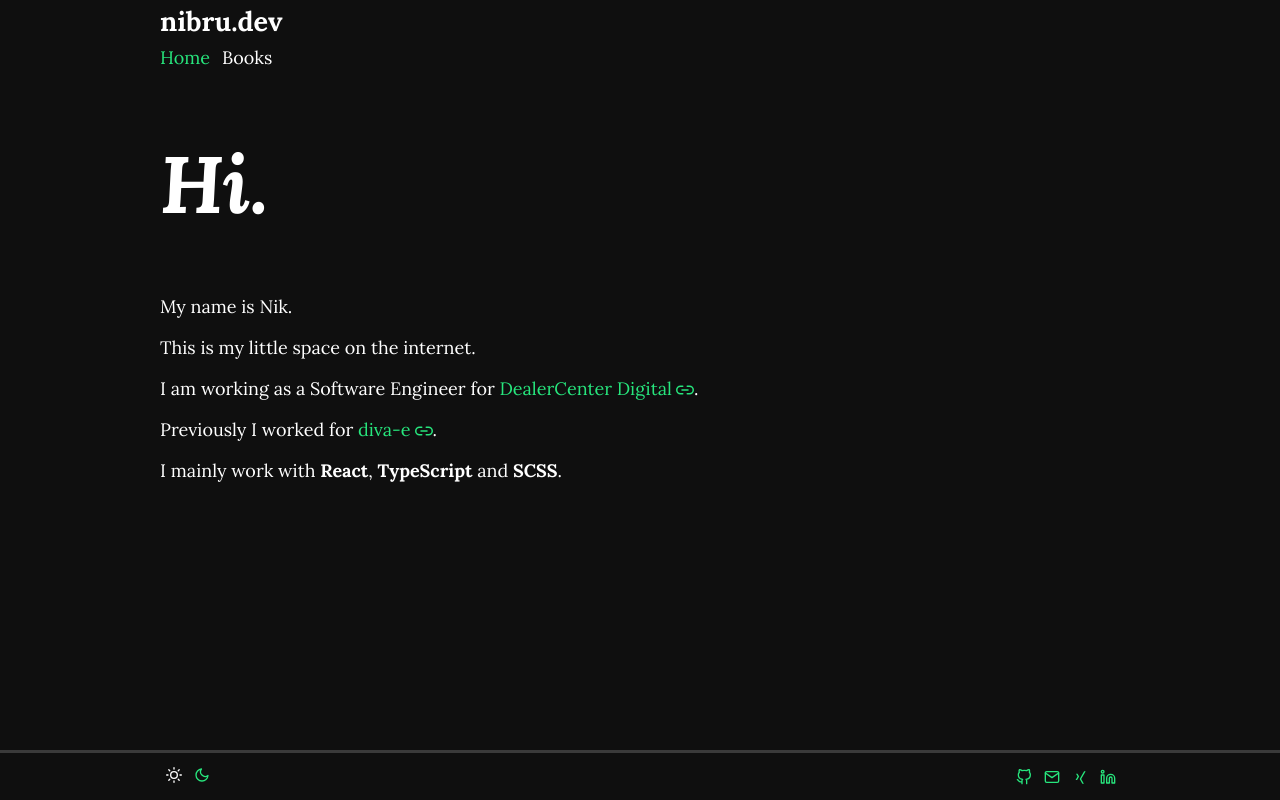
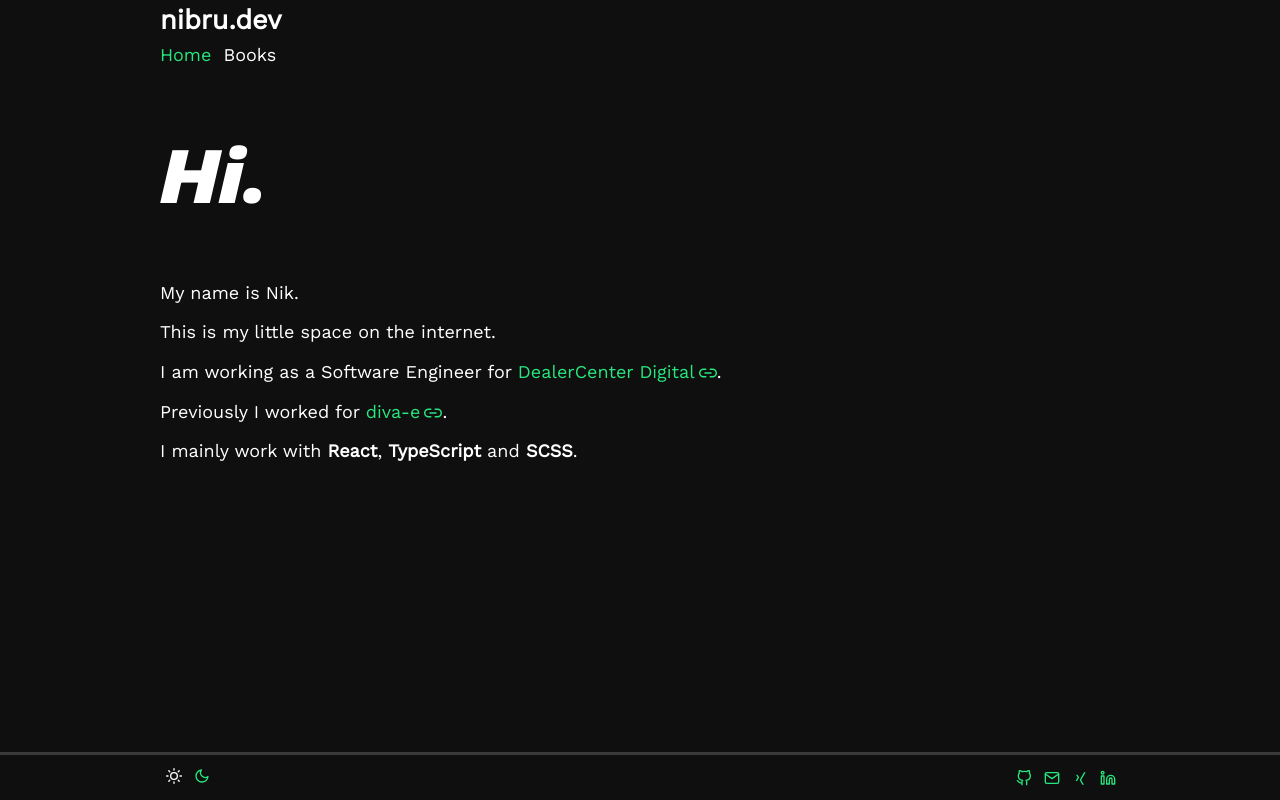
Before and after one commit to nikbrunner/nibru.dev, a Next.js app: page / in a window 1280 px wide. Built offline with nearby package versions, Linux system fonts and the light colour scheme.

Commit message:
Improved fonts

```diff
--- a/components/books/BookHighlight.tsx
+++ b/components/books/BookHighlight.tsx
@@ -54,8 +54,8 @@ const SBookHighlight = styled.div`
     ${text.lineHeight.base}
     ${margin.top.zero}
 
+    font-family: "Vollkorn", serif;
     max-width: 60ch;
-    font-style: italic;
   }
 
   .date {
--- a/style/Global.style.tsx
+++ b/style/Global.style.tsx
@@ -4,8 +4,10 @@ import { bg } from "../theme/mixins/bg";
 import { text } from "../theme/mixins/text";
 import { transition } from "../theme/mixins/transition";
 
-const genGlobalStyles = (theme: Theme) =>
+const globalStyles = (theme: Theme) =>
   css`
+    @import url("https://fonts.googleapis.com/css2?family=Vollkorn:ital@0;1&family=Work+Sans:ital,wght@0,200;0,300;0,400;1,800&display=swap");
+
     * {
       box-sizing: border-box;
     }
@@ -16,9 +18,9 @@ const genGlobalStyles = (theme: Theme) =>
       ${transition.fast("background")}
       ${transition.fast("color")}
 
-margin: 0;
+      margin: 0;
       padding: 0;
-      font-family: "Lora", serif;
+      font-family: "Work Sans", sans-serif;
       font-size: 18px;
       -webkit-font-smoothing: antialiased;
       -moz-osx-font-smoothing: grayscale;
@@ -43,5 +45,5 @@ margin: 0;
 export const SGlobal = () => {
   const theme = useTheme();
 
-  return <Global styles={genGlobalStyles(theme)} />;
+  return <Global styles={globalStyles(theme)} />;
 };
```
